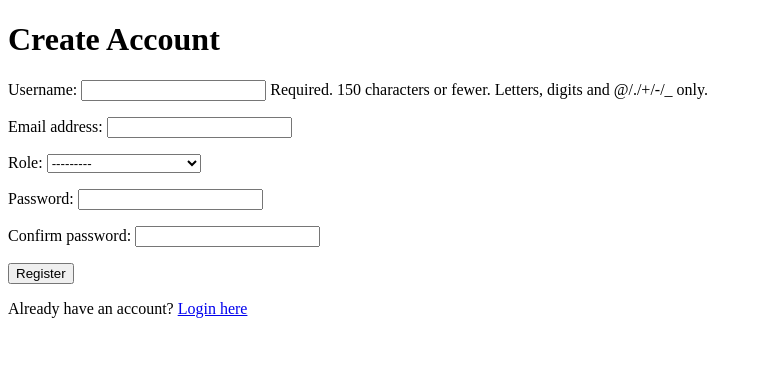
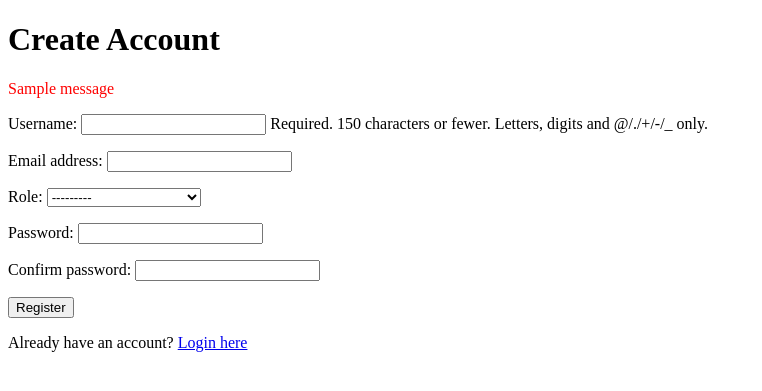
Before and after one commit to Trevorkaka/INTERNSHIP-SYSTEM-DESIGN, a Django app: page /register/ in a window 1280 px wide. Shown: the top 391 px of the page, without its empty margins (0-762 px from the left). Run offline with Django 5.2, Linux system fonts and the light colour scheme; tables that the repository leaves empty hold one stand-in row (values such as "Sample post"); one stand-in notice (Sample message) is shown.

Commit message:
Merge branch 'main' of https://github.com/Trevorkaka/INTERNSHIP-SYSTEM-DESIGN into first-trial

```diff
--- a/backend/templates/register.html
+++ b/backend/templates/register.html
@@ -8,7 +8,7 @@
     <h1>Create Account</h1>
 
     {% if messages %} <!-- check if there are any messages to display (like error messages) -->
-        {%for messages in messages %}  <!-- loop through the messages and display them in red color -->
+        {%for message in messages %}  <!-- loop through the messages and display them in red color -->
             <p style="color:red;">{{ message }}</p>
         {% endfor %}
     {% endif %} <!-- end of messages loop -->
```
